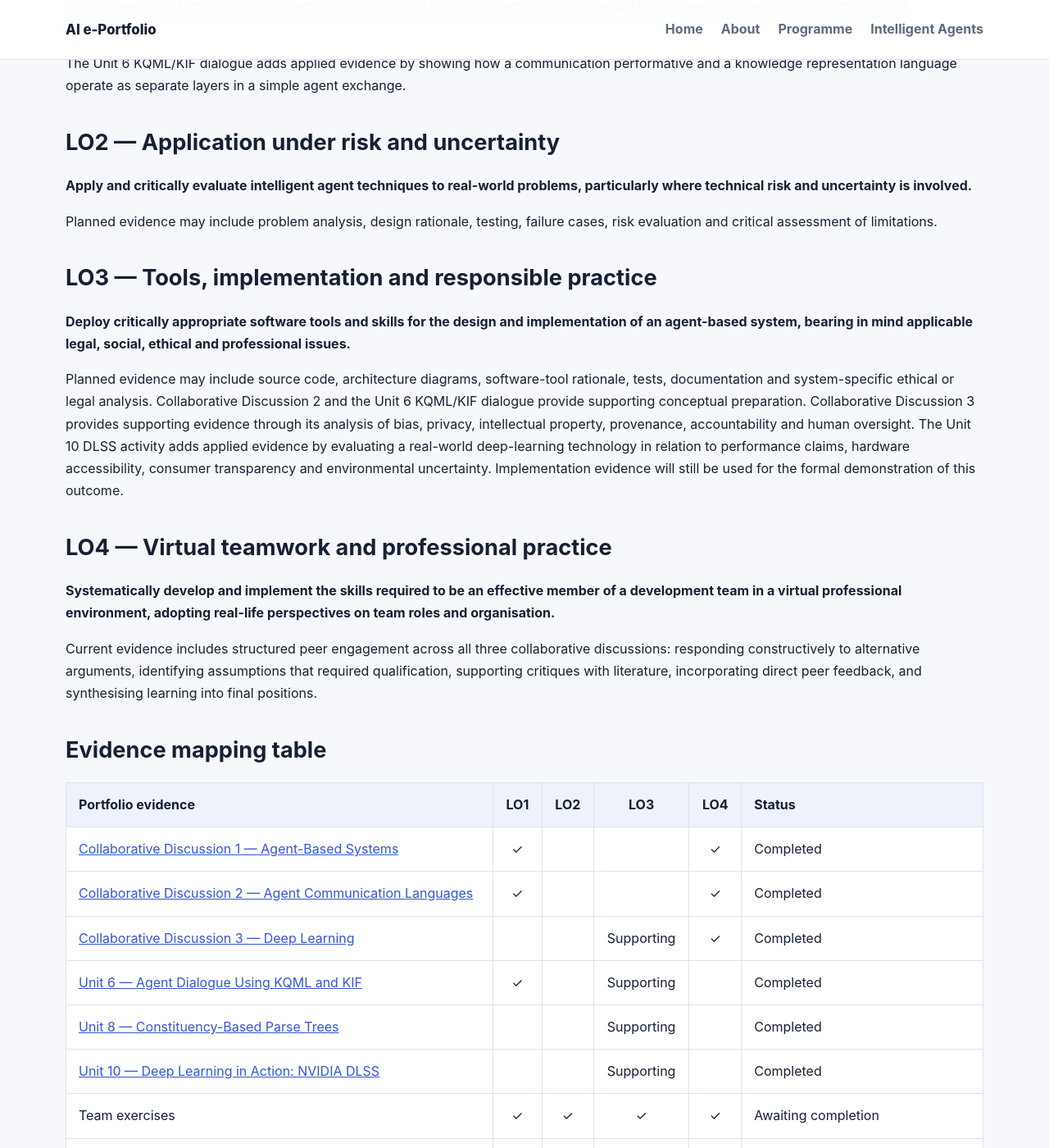
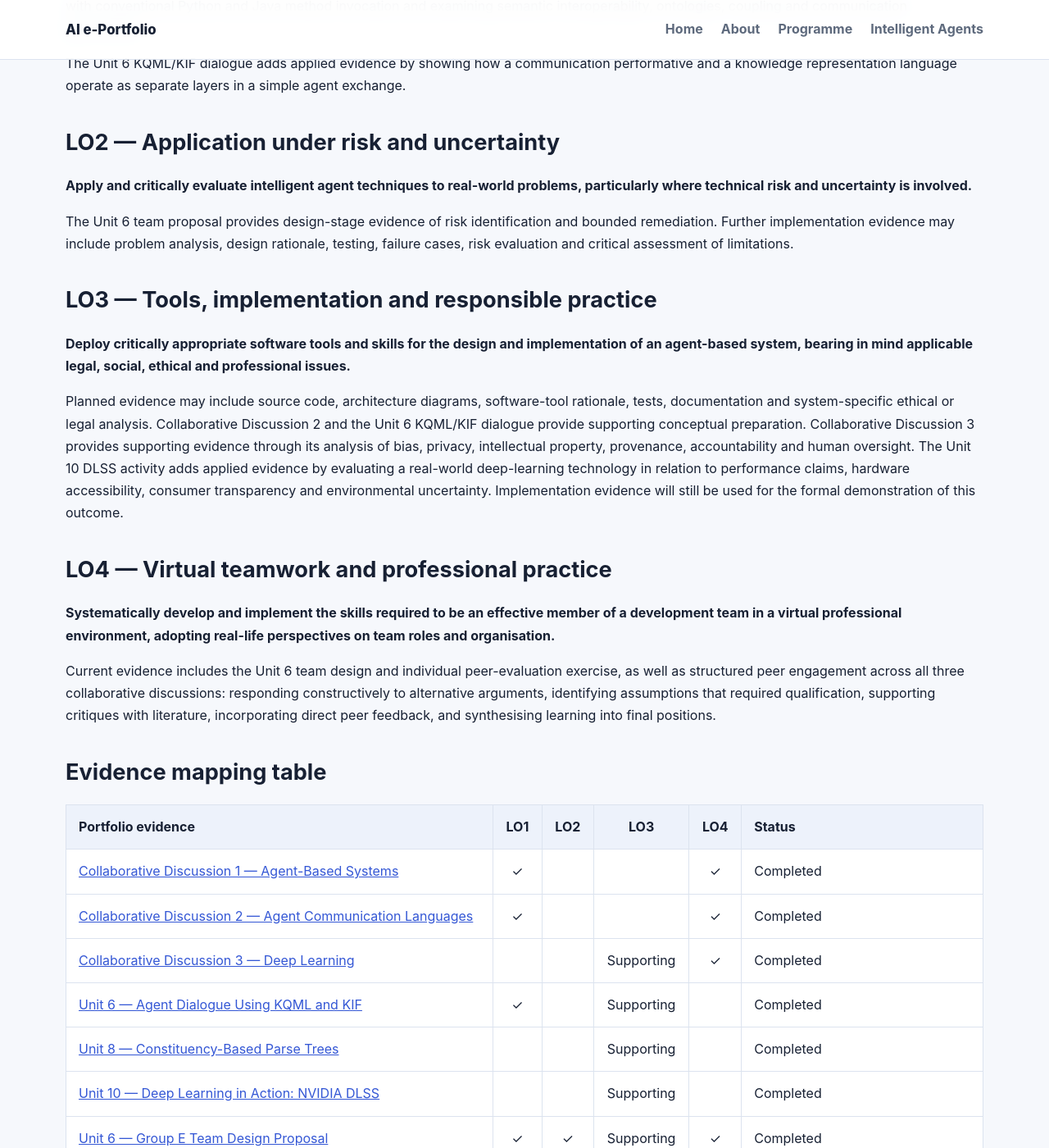
Before and after one commit to Monogios1996/Monogios1996.github.io, a Jekyll site: the page built from modules/intelligent-agents/learning-outcomes.md, in a window 1280 px wide and 1400 px high, scrolled down 490 px. Shown: the whole window at 82% size. Built offline with Jekyll 4.4.1, drawn with Linux system fonts in a browser that asks for light colours; some of the changed text lies outside the part shown.

Commit message:
Integrate Unit 6 group design and peer evaluation evidence

```diff
--- a/modules/intelligent-agents/learning-outcomes.md
+++ b/modules/intelligent-agents/learning-outcomes.md
@@ -19,7 +19,7 @@ The Unit 6 KQML/KIF dialogue adds applied evidence by showing how a communicatio
 
 **Apply and critically evaluate intelligent agent techniques to real-world problems, particularly where technical risk and uncertainty is involved.**
 
-Planned evidence may include problem analysis, design rationale, testing, failure cases, risk evaluation and critical assessment of limitations.
+The Unit 6 team proposal provides design-stage evidence of risk identification and bounded remediation. Further implementation evidence may include problem analysis, design rationale, testing, failure cases, risk evaluation and critical assessment of limitations.
 
 ## LO3 — Tools, implementation and responsible practice
 
@@ -31,7 +31,7 @@ Planned evidence may include source code, architecture diagrams, software-tool r
 
 **Systematically develop and implement the skills required to be an effective member of a development team in a virtual professional environment, adopting real-life perspectives on team roles and organisation.**
 
-Current evidence includes structured peer engagement across all three collaborative discussions: responding constructively to alternative arguments, identifying assumptions that required qualification, supporting critiques with literature, incorporating direct peer feedback, and synthesising learning into final positions.
+Current evidence includes the Unit 6 team design and individual peer-evaluation exercise, as well as structured peer engagement across all three collaborative discussions: responding constructively to alternative arguments, identifying assumptions that required qualification, supporting critiques with literature, incorporating direct peer feedback, and synthesising learning into final positions.
 
 ## Evidence mapping table
 
@@ -43,7 +43,8 @@ Current evidence includes structured peer engagement across all three collaborat
 | [Unit 6 — Agent Dialogue Using KQML and KIF]({{ '/modules/intelligent-agents/evidence/artefacts/unit-06-agent-dialogue-kqml-kif/' | relative_url }}) | ✓ |  | Supporting |  | Completed |
 | [Unit 8 — Constituency-Based Parse Trees]({{ '/modules/intelligent-agents/evidence/artefacts/unit-08-constituency-parse-trees/' | relative_url }}) |  |  | Supporting |  | Completed |
 | [Unit 10 — Deep Learning in Action: NVIDIA DLSS]({{ '/modules/intelligent-agents/evidence/artefacts/unit-10-deep-learning-in-action-dlss/' | relative_url }}) |  |  | Supporting |  | Completed |
-| Team exercises | ✓ | ✓ | ✓ | ✓ | Awaiting completion |
+| [Unit 6 — Group E Team Design Proposal]({{ '/modules/intelligent-agents/evidence/artefacts/unit-06-group-e-team-design/' | relative_url }}) | ✓ | ✓ | Supporting | ✓ | Completed |
+| [Unit 6 — Individual Peer Evaluation]({{ '/modules/intelligent-agents/evidence/artefacts/unit-06-group-e-peer-evaluation/' | relative_url }}) |  |  |  | ✓ | Completed |
 | Technical implementation artefacts |  | ✓ | ✓ |  | Awaiting completion |
 | Meeting notes and feedback |  |  |  | ✓ | In progress |
 | Reflective piece | ✓ | ✓ | ✓ | ✓ | To be completed near module end |
```
